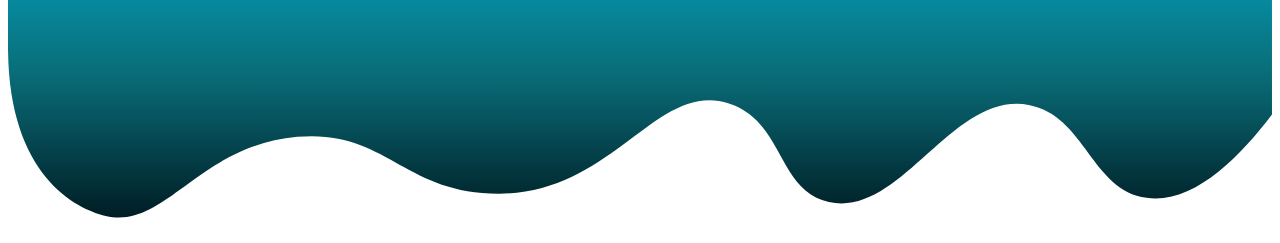
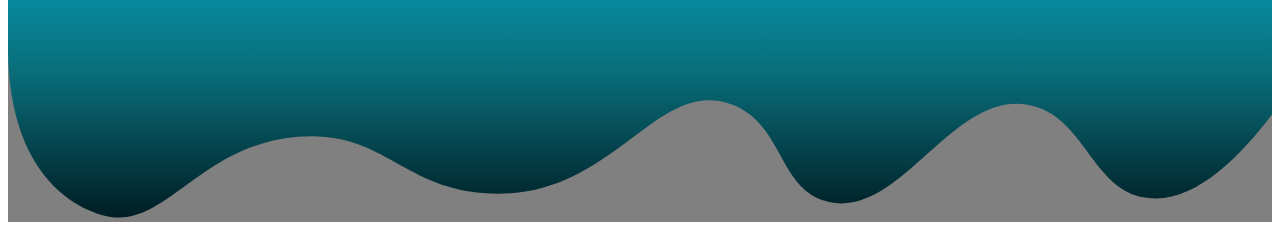
Before and after one commit to carolinesexton/mobile-friendly-practice, a plain HTML site: page index.html in a window 1280 px wide. Shown: the part 203-446 px from the top of the page. Drawn offline with Linux system fonts and the light colour scheme.

Commit message:
new branch daily challenge

```diff
--- a/css/styles.css
+++ b/css/styles.css
@@ -49,19 +49,19 @@ footer {
     margin: 100px;
     width: 90%;
 }
-/* @media (max-width: 480px) {
-    body {
+@media (min-width: 480px) {
+    .container {
         background-color: yellow;
     }
 
 }
-@media (max-width: 768px) {
-    body {
+@media (min-width: 768px) {
+    .container {
         background-color: purple;
     }
 }
-@media (max-width: 1024) {
-    body {
+@media (min-width: 1024px) {
+    .container {
         background-color: gray;
     }
-} */
+}
--- a/index.html
+++ b/index.html
@@ -8,6 +8,7 @@
     <link rel="stylesheet" href="css/styles.css">
 </head>
 <body>
+<div class="container">
     <h1 class="overlay-title">Theme Title</h1>
     <svg id="Layer_1" data-name="Layer 1" xmlns="http://www.w3.org/2000/svg" viewBox="0 0 1366 445.8">
         <defs>
@@ -21,6 +22,7 @@
         <path class="cls-1"
             d="M1366,334.59c-35.76,47.13-85.07,97-135.44,90-59.88-8.29-66.63-89.32-127.49-100.5-82.78-15.2-137.89,122.32-216,105-55.81-12.38-48.17-87.13-108-106.5-78.31-25.35-125.07,98-249,97.5-103.49-.42-121.3-69.87-217.49-61.5-107.29,9.34-142.49,100.74-207,85.5C72.27,436.21,0,399.09,0,261.1V0H1366Z" />
     </svg>
+</div>
     <div class="box1">
         <h2>SECTION TITLE</h2>
         <p>Lorem ipsum dolor sit amet consectetur adipisicing elit. Quibusdam beatae doloribus possimus repellendus vero facere accusamus laudantium quod accusantium rem! Asperiores perspiciatis et eaque officia exercitationem soluta ut odio quos. Lorem ipsum dolor sit amet consectetur adipisicing elit. Sapiente nostrum beatae et tenetur culpa minima error ullam illum placeat consectetur vitae praesentium debitis officiis odio, accusamus eius aliquid fuga eligendi. Lorem ipsum dolor sit amet consectetur adipisicing elit. Perspiciatis tempora natus nisi dicta quia, voluptatibus pariatur eveniet laborum. Dolores, ex. Iure, adipisci cum! Provident reiciendis minus deleniti doloribus. Error, eos? Lorem ipsum dolor sit amet consectetur, adipisicing elit. Temporibus, deleniti distinctio adipisci minima expedita eveniet ratione labore amet beatae sed consequuntur optio aperiam tempora. Aspernatur amet distinctio nemo cupiditate quaerat! Lorem ipsum dolor sit amet consectetur adipisicing elit. Iure hic doloribus ducimus reprehenderit. Quo sed laboriosam possimus quaerat natus, rem ipsum tempora minus, velit nemo blanditiis eius voluptate omnis sint! Lorem ipsum dolor sit, amet consectetur adipisicing elit. Similique repudiandae, quo atque accusantium, cumque dolorum, vero velit omnis asperiores deserunt voluptas perspiciatis dolore officia ab? Illo quae consequuntur neque. Beatae.</p>
```
